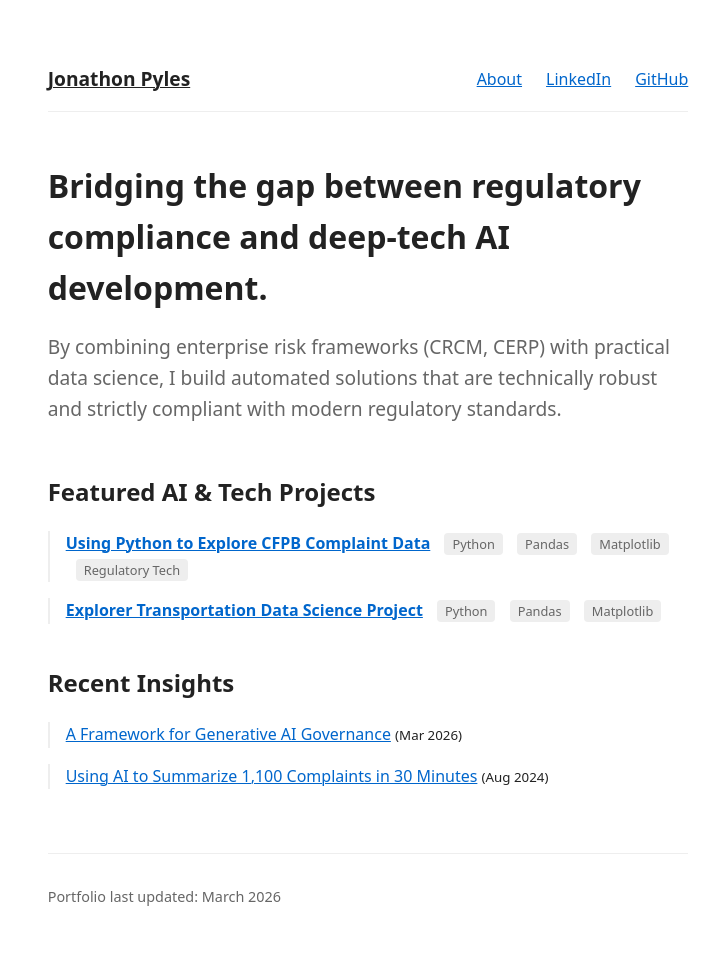
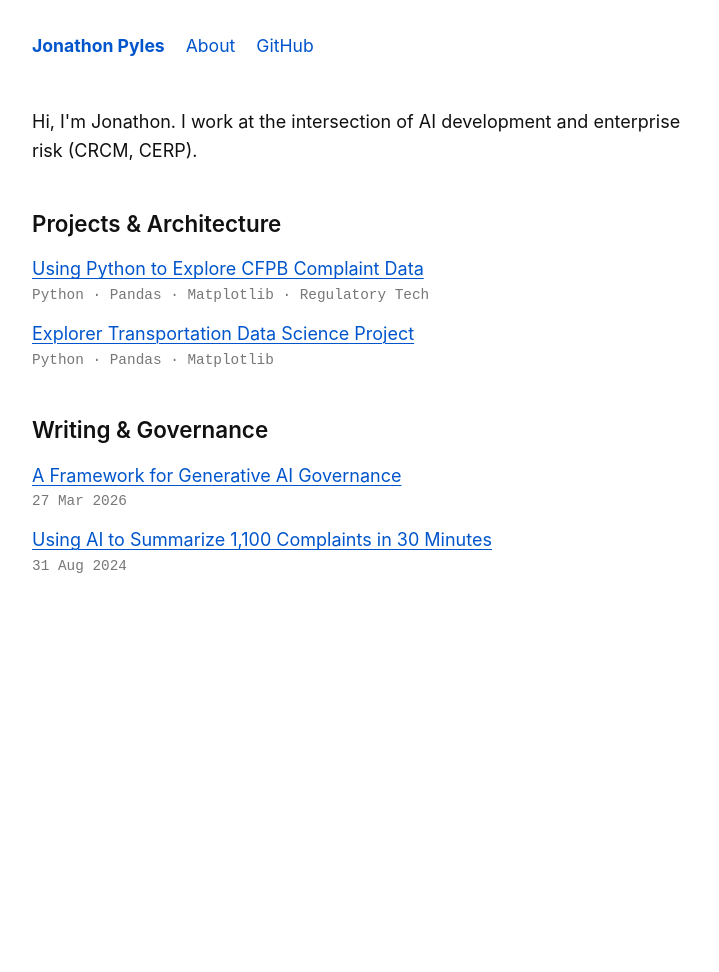
Before and after one commit to JNPyles/JNPyles.github.io, a Jekyll site: the page built from index.html, in a window 1280 px wide. Shown: the whole page, without its empty margins (272-991 px from the left). Built offline with Jekyll 4.4.1, drawn with Linux system fonts in a browser that asks for light colours; after the commit the page ends 900 px from its top, so only the background shows below that.

Commit message:
Website Updates
Website Updates

```diff
--- a/_layouts/default.html
+++ b/_layouts/default.html
@@ -7,23 +7,14 @@
     <link rel="stylesheet" href="/assets/css/style.css">
 </head>
 <body>
-    <nav style="display: flex; justify-content: space-between; align-items: center;">
-        <div>
-            <strong><a href="/" style="color: var(--text); font-size: 1.2rem;">{{ site.title }}</a></strong>
-        </div>
-        <div style="display: flex; gap: 1.5rem;">
-            <a href="/about/">About</a>
-            <a href="https://www.linkedin.com/in/jonathonpyles/" target="_blank">LinkedIn</a>
-            <a href="https://github.com/JNPyles" target="_blank">GitHub</a>
-        </div>
+    <nav>
+        <a href="/"><b>{{ site.title }}</b></a>
+        <a href="/about/">About</a>
+        <a href="https://github.com/JNPyles" target="_blank">GitHub</a>
     </nav>
 
     <main>
         {{ content }}
     </main>
-
-    <footer style="margin-top: 4rem; border-top: 1px solid var(--border); padding-top: 1rem; color: var(--secondary); font-size: 0.9rem;">
-        <p>Portfolio last updated: {{ site.time | date: "%B %Y" }}</p>
-    </footer>
 </body>
 </html>
--- a/assets/css/style.css
+++ b/assets/css/style.css
@@ -1,56 +1,83 @@
+/* Minimalist Base Variables */
 :root {
-    --bg: #ffffff;
-    --text: #222222;
-    --accent: #0066cc; /* Professional Blue */
-    --secondary: #666666;
-    --border: #eeeeee;
+  --bg: #ffffff;
+  --text: #111111;
+  --link: #0055cc;
+  --meta: #777777;
 }
 
-/* Automatic Dark Mode for Tech/AI vibes */
+/* Dark Mode Support (Nithin added this to his site in 2023) */
 @media (prefers-color-scheme: dark) {
-    :root {
-        --bg: #1a1a1a;
-        --text: #f0f0f0;
-        --accent: #4da6ff;
-        --secondary: #aaaaaa;
-        --border: #333333;
-    }
+  :root {
+    --bg: #121212;
+    --text: #e0e0e0;
+    --link: #66b3ff;
+    --meta: #888888;
+  }
 }
 
 body {
-    max-width: 70ch;
-    margin: 4rem auto;
-    padding: 0 1.5rem;
-    line-height: 1.6;
-    font-family: ui-sans-serif, system-ui, -apple-system, sans-serif;
-    background-color: var(--bg);
-    color: var(--text);
+  font-family: -apple-system, BlinkMacSystemFont, "Segoe UI", Helvetica, Arial, sans-serif;
+  font-size: 18px;
+  line-height: 1.6;
+  color: var(--text);
+  background-color: var(--bg);
+  max-width: 42rem; /* Keeps the line length perfect for reading */
+  margin: 0 auto;
+  padding: 2rem 1rem;
 }
 
+/* Typography */
 h1, h2, h3 {
-    color: var(--text);
-    margin-top: 2.5rem;
+  font-weight: 600;
+  line-height: 1.2;
+  margin-top: 2em;
+  margin-bottom: 0.5em;
 }
 
-a { color: var(--accent); text-decoration-thickness: 1px; }
-a:hover { text-decoration: none; background: rgba(0, 102, 204, 0.1); }
+h1 { font-size: 1.8rem; }
+h2 { font-size: 1.4rem; }
 
-nav {
-    border-bottom: 1px solid var(--border);
-    padding-bottom: 1rem;
-    margin-bottom: 3rem;
-    display: flex;
-    gap: 1rem;
+/* Links - Classic underline style */
+a {
+  color: var(--link);
+  text-decoration: underline;
+  text-decoration-thickness: 1px;
+  text-underline-offset: 3px;
 }
 
-.project-tag {
-    font-size: 0.8rem;
-    background: var(--border);
-    padding: 2px 8px;
-    border-radius: 4px;
-    color: var(--secondary);
-    margin-left: 10px;
+a:hover {
+  text-decoration-thickness: 2px;
 }
 
-ul { list-style-type: none; padding: 0; }
-li { margin-bottom: 1rem; border-left: 2px solid var(--border); padding-left: 1rem; }
+/* Navigation */
+nav {
+  margin-bottom: 3rem;
+  font-size: 1.1rem;
+}
+nav a {
+  margin-right: 1rem;
+  text-decoration: none;
+}
+nav a:hover {
+  text-decoration: underline;
+}
+
+/* Clean up lists so they look like plain text logs */
+ul.post-list {
+  list-style-type: none;
+  padding: 0;
+}
+
+ul.post-list li {
+  margin-bottom: 0.8rem;
+  display: flex;
+  flex-direction: column;
+}
+
+/* The date next to posts */
+.post-meta {
+  color: var(--meta);
+  font-size: 0.9rem;
+  font-family: monospace; /* Gives it a slight "terminal" feel */
+}
--- a/index.html
+++ b/index.html
@@ -3,31 +3,24 @@ layout: default
 title: Home
 ---
 
-<header style="margin-bottom: 3rem;">
-    <h1 style="margin-bottom: 0.5rem;">Bridging the gap between regulatory compliance and deep-tech AI development.</h1>
-    <p style="font-size: 1.2rem; color: var(--secondary);">
-        By combining enterprise risk frameworks (CRCM, CERP) with practical data science, I build automated solutions that are technically robust and strictly compliant with modern regulatory standards.
-    </p>
-</header>
+<p>Hi, I'm Jonathon. I work at the intersection of AI development and enterprise risk (CRCM, CERP).</p>
 
-<h2>Featured AI & Tech Projects</h2>
-<ul>
-  {% for project in site.projects limit:3 %}
+<h2>Projects & Architecture</h2>
+<ul class="post-list">
+  {% for project in site.projects %}
     <li>
-      <strong><a href="{{ project.link }}">{{ project.title }}</a></strong>
-      {% for tool in project.tools %}
-        <span class="project-tag">{{ tool }}</span>
-      {% endfor %}
+      <a href="{{ project.link | default: project.url }}">{{ project.title }}</a>
+      <span class="post-meta">{{ project.tools | join: " · " }}</span>
     </li>
   {% endfor %}
 </ul>
 
-<h2>Recent Insights</h2>
-<ul>
-  {% for post in site.posts limit:3 %}
+<h2>Writing & Governance</h2>
+<ul class="post-list">
+  {% for post in site.posts %}
     <li>
       <a href="{{ post.external_url | default: post.url }}">{{ post.title }}</a>
-      <small>({{ post.date | date: "%b %Y" }})</small>
+      <span class="post-meta">{{ post.date | date: "%d %b %Y" }}</span>
     </li>
   {% endfor %}
 </ul>
```
